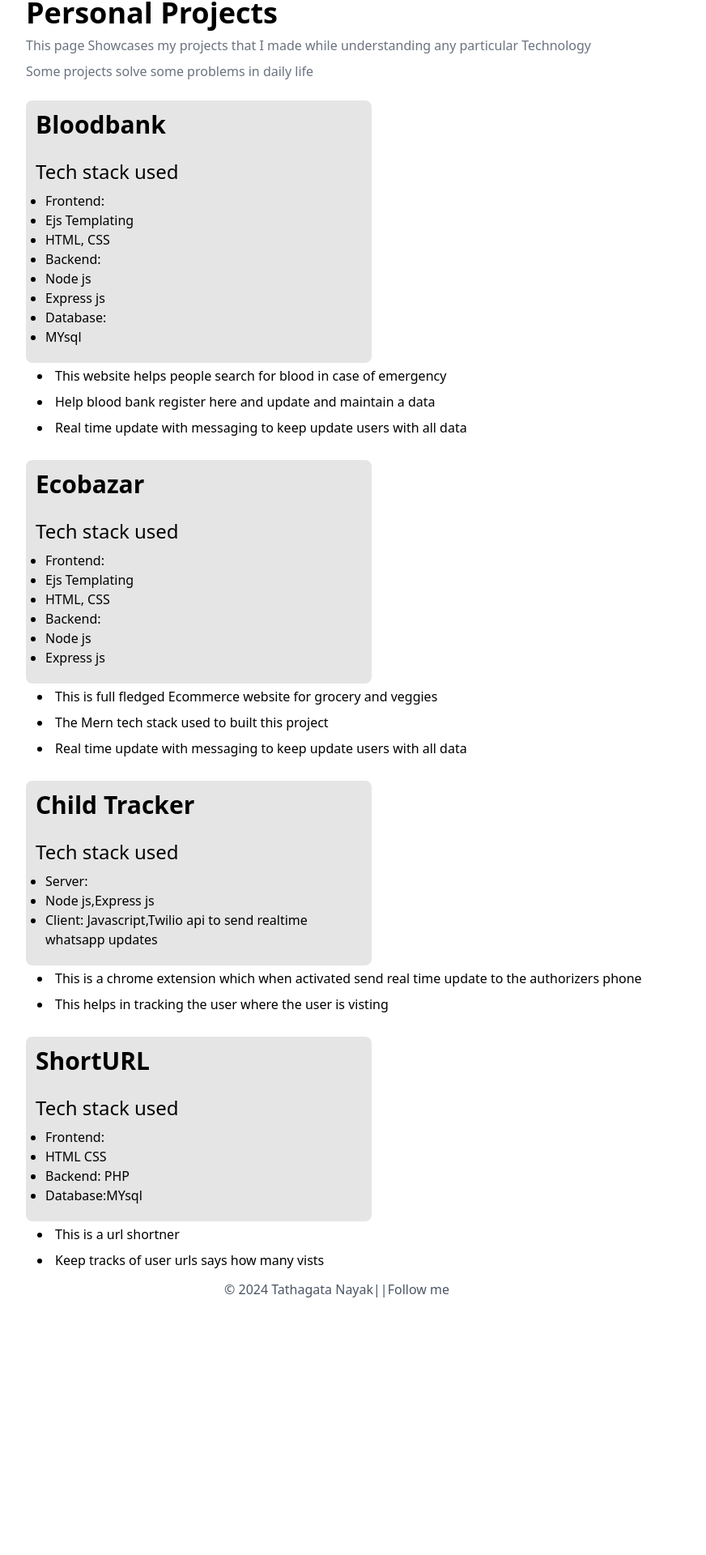
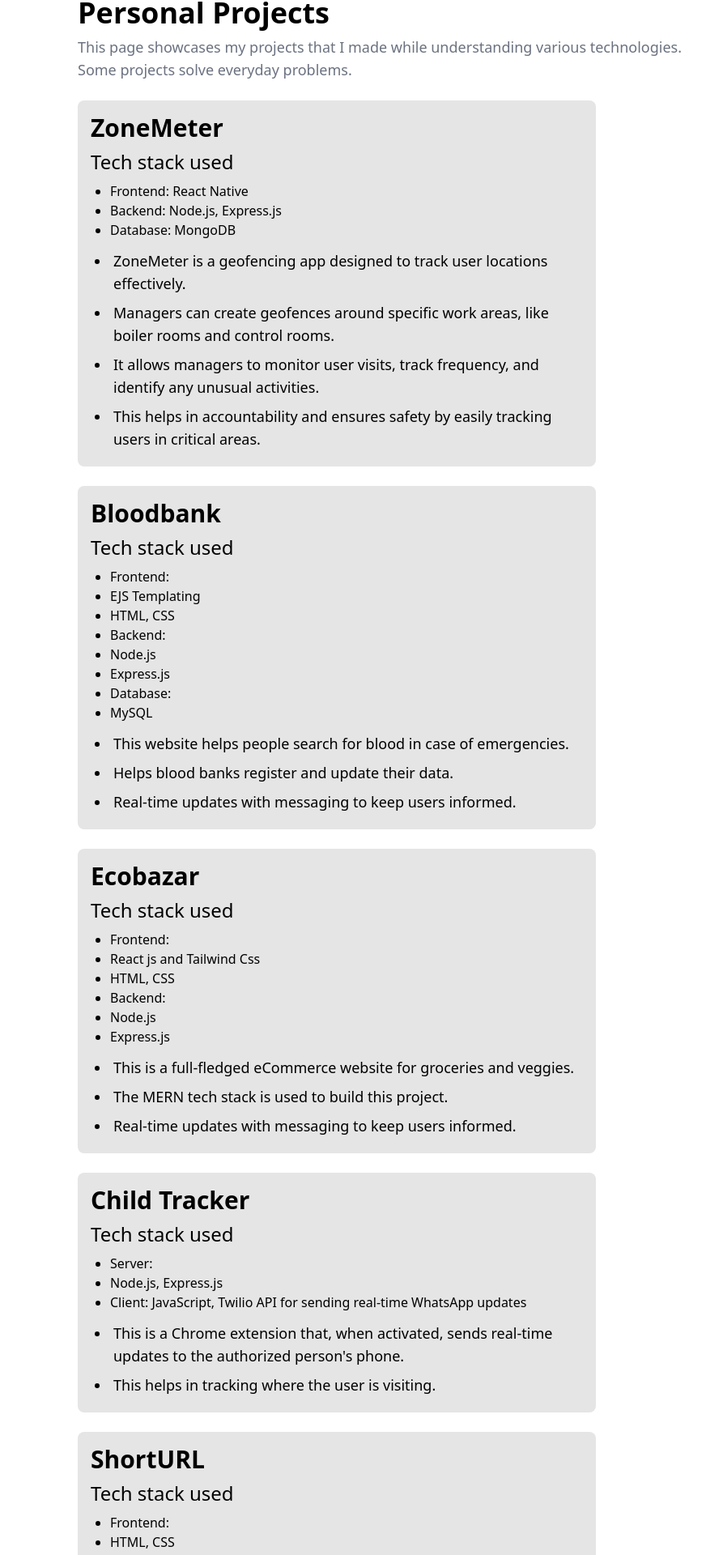
Before and after one commit to somu14/portfolioweb, a React (Create React App) app: page /Project in a window 1280 px wide. Shown: the part 136-2056 px from the top of the page at 81% size, without its empty margins (224-1096 px from the left). Before the commit the page ends 1740 px from the top, so only its background shows below. Built offline with nearby package versions, Linux system fonts and the light colour scheme.

Commit message:
Project.jsx with alignment

```diff
--- a/src/components/Projects/Project.jsx
+++ b/src/components/Projects/Project.jsx
@@ -1,140 +1,137 @@
-import React from 'react'
+import React from "react";
 
 function Project() {
   return (
     <>
-    <div className="mt-9 ml-64">
-        <h1 className="text-4xl font-bold">Personal Projects</h1>
-        <p className="text-gray-500 text-1xl ml-0 m-2">This page Showcases my projects that I made while understanding any particular Technology</p>
-        <p className="text-gray-500 text-1xl ml-0 m-2">Some projects solve some problems in daily life</p>
+      <div className="mt-9 px-4 sm:px-8 lg:px-16 md:ml-64">
+        <h1 className="text-3xl sm:text-4xl font-bold">Personal Projects</h1>
+        <p className="text-gray-500 text-lg mt-2">
+          This page showcases my projects that I made while understanding
+          various technologies.
+        </p>
+        <p className="text-gray-500 text-lg">
+          Some projects solve everyday problems.
+        </p>
       </div>
-<div className="bg-neutral-200  p-3 rounded-lg ml-64 w-1/3 mt-6 ">
-    <p className="text-3xl font-semibold">Bloodbank</p>
-    <br/>
-    < p className="text-2xl">Tech stack used </p>
-    <ul className="list-disc ml-3 m-2">
-        <li >
-        Frontend:
+      <div className="bg-neutral-200 p-4 rounded-lg mx-auto w-full sm:w-3/4 lg:w-1/2 mt-6">
+        <p className="text-3xl font-semibold">ZoneMeter</p>
+        <p className="text-2xl mt-2">Tech stack used</p>
+        <ul className="list-disc ml-6 mt-2">
+          <li>Frontend: React Native</li>
+          <li>Backend: Node.js, Express.js</li>
+          <li>Database: MongoDB</li>
+        </ul>
+        <ul className="list-disc ml-6 mt-2">
+          <li className="p-1 text-lg">
+            ZoneMeter is a geofencing app designed to track user locations
+            effectively.
           </li>
-        <li>
-            Ejs Templating
+          <li className="p-1 text-lg">
+            Managers can create geofences around specific work areas, like
+            boiler rooms and control rooms.
           </li>
-        <li>
-            HTML, CSS
+          <li className="p-1 text-lg">
+            It allows managers to monitor user visits, track frequency, and
+            identify any unusual activities.
           </li>
-        <li>
-            Backend:
-        </li>
-        <li>
-            Node js
-        </li>
-        <li>
-            Express js
-        </li>
-        <li>
-            Database:
-        </li>
-        <li>
-            MYsql
+          <li className="p-1 text-lg">
+            This helps in accountability and ensures safety by easily tracking
+            users in critical areas.
           </li>
         </ul>
       </div>
-<ul className="ml-72 list-disc">
-    <li className="p-1 text-1xl">This website helps people search for blood in case of emergency
+
+      <div className="bg-neutral-200 p-4 rounded-lg mx-auto w-full sm:w-3/4 lg:w-1/2 mt-6">
+        <p className="text-3xl font-semibold">Bloodbank</p>
+        <p className="text-2xl mt-2">Tech stack used</p>
+        <ul className="list-disc ml-6 mt-2">
+          <li>Frontend:</li>
+          <li>EJS Templating</li>
+          <li>HTML, CSS</li>
+          <li>Backend:</li>
+          <li>Node.js</li>
+          <li>Express.js</li>
+          <li>Database:</li>
+          <li>MySQL</li>
+        </ul>
+        <ul className="list-disc ml-6 mt-2">
+          <li className="p-1 text-lg">
+            This website helps people search for blood in case of emergencies.
           </li>
-    <li className="p-1 text-1xl">
-     Help blood bank register here and update and maintain a data
+          <li className="p-1 text-lg">
+            Helps blood banks register and update their data.
           </li>
-    <li className="p-1 text-1xl">
-     Real time update with messaging to keep update users with all data
-    </li>
-</ul>
-<div className="bg-neutral-200  p-3 rounded-lg ml-64 w-1/3 mt-6 ">
-    <p className="text-3xl font-semibold">Ecobazar</p>
-    <br/>
-    < p className="text-2xl">Tech stack used </p>
-    <ul className="list-disc ml-3 m-2">
-        <li >
-        Frontend:
-        </li>
-        <li>
-            Ejs Templating
-        </li>
-        <li>
-            HTML, CSS
-        </li>
-        <li>
-            Backend:
-        </li>
-        <li>
-            Node js
-        </li>
-        <li>
-            Express js
+          <li className="p-1 text-lg">
+            Real-time updates with messaging to keep users informed.
           </li>
         </ul>
       </div>
-<ul className="ml-72 list-disc">
-    <li className="p-1 text-1xl">This is full fledged  Ecommerce website for grocery and veggies
+
+      <div className="bg-neutral-200 p-4 rounded-lg mx-auto w-full sm:w-3/4 lg:w-1/2 mt-6">
+        <p className="text-3xl font-semibold">Ecobazar</p>
+        <p className="text-2xl mt-2">Tech stack used</p>
+        <ul className="list-disc ml-6 mt-2">
+          <li>Frontend:</li>
+          <li>React js and Tailwind Css</li>
+          <li>HTML, CSS</li>
+          <li>Backend:</li>
+          <li>Node.js</li>
+          <li>Express.js</li>
+        </ul>
+        <ul className="list-disc ml-6 mt-2">
+          <li className="p-1 text-lg">
+            This is a full-fledged eCommerce website for groceries and veggies.
           </li>
-    <li className="p-1 text-1xl">
-     The Mern tech stack used to built this project
+          <li className="p-1 text-lg">
+            The MERN tech stack is used to build this project.
           </li>
-    <li className="p-1 text-1xl">
-     Real time update with messaging to keep update users with all data
-    </li>
-</ul>
-<div className="bg-neutral-200  p-3 rounded-lg ml-64 w-1/3 mt-6 ">
-    <p className="text-3xl font-semibold">Child Tracker</p>
-    <br/>
-    < p className="text-2xl">Tech stack used </p>
-    <ul className="list-disc ml-3 m-2">
-        <li>
-            Server:
-        </li>
-        <li>
-            Node js,Express js
-        </li>
-        <li>
-            Client: Javascript,Twilio api to send realtime whatsapp updates
+          <li className="p-1 text-lg">
+            Real-time updates with messaging to keep users informed.
           </li>
         </ul>
       </div>
-<ul className="ml-72 list-disc">
-    <li className="p-1 text-1xl">This is a chrome extension which when activated send real time update to the authorizers phone
-    </li>
-    <li className="p-1 text-1xl">
-     This helps in tracking the  user where the user is visting
+
+      <div className="bg-neutral-200 p-4 rounded-lg mx-auto w-full sm:w-3/4 lg:w-1/2 mt-6">
+        <p className="text-3xl font-semibold">Child Tracker</p>
+        <p className="text-2xl mt-2">Tech stack used</p>
+        <ul className="list-disc ml-6 mt-2">
+          <li>Server:</li>
+          <li>Node.js, Express.js</li>
+          <li>
+            Client: JavaScript, Twilio API for sending real-time WhatsApp
+            updates
           </li>
         </ul>
-<div className="bg-neutral-200  p-3 rounded-lg ml-64 w-1/3 mt-6 ">
-    <p className="text-3xl font-semibold">ShortURL</p>
-    <br/>
-    < p className="text-2xl">Tech stack used </p>
-    <ul className="list-disc ml-3 m-2">
-        <li>
-            Frontend:
+        <ul className="list-disc ml-6 mt-2">
+          <li className="p-1 text-lg">
+            This is a Chrome extension that, when activated, sends real-time
+            updates to the authorized person's phone.
           </li>
-        <li>
-            HTML CSS
-        </li>
-        <li>
-           Backend: PHP
-        </li>
-        <li>
-           Database:MYsql
+          <li className="p-1 text-lg">
+            This helps in tracking where the user is visiting.
           </li>
         </ul>
       </div>
-<ul className="ml-72 list-disc">
-    <li className="p-1 text-1xl">This is a url shortner
-    </li>
-    <li className="p-1 text-1xl">
-     Keep tracks of user urls says how many vists
+
+      <div className="bg-neutral-200 p-4 rounded-lg mx-auto w-full sm:w-3/4 lg:w-1/2 mt-6">
+        <p className="text-3xl font-semibold">ShortURL</p>
+        <p className="text-2xl mt-2">Tech stack used</p>
+        <ul className="list-disc ml-6 mt-2">
+          <li>Frontend:</li>
+          <li>HTML, CSS</li>
+          <li>Backend: PHP</li>
+          <li>Database: MySQL</li>
+        </ul>
+        <ul className="list-disc ml-6 mt-2">
+          <li className="p-1 text-lg">This is a URL shortener.</li>
+          <li className="p-1 text-lg">
+            Keeps track of user URLs and shows how many visits they have
+            received.
           </li>
         </ul>
+      </div>
     </>
-  )
+  );
 }
 
-export default Project
+export default Project;
```
Lines whose indentation alone changed are shown as unchanged.
